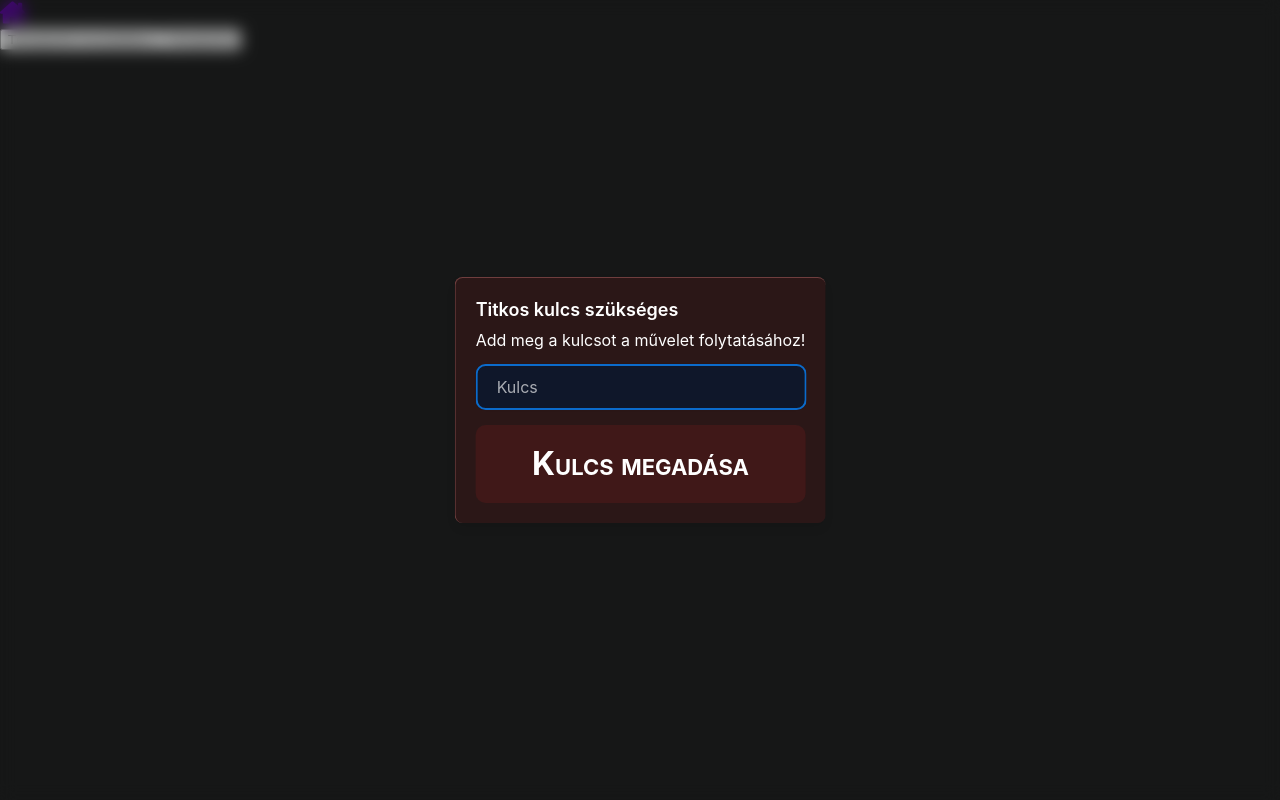
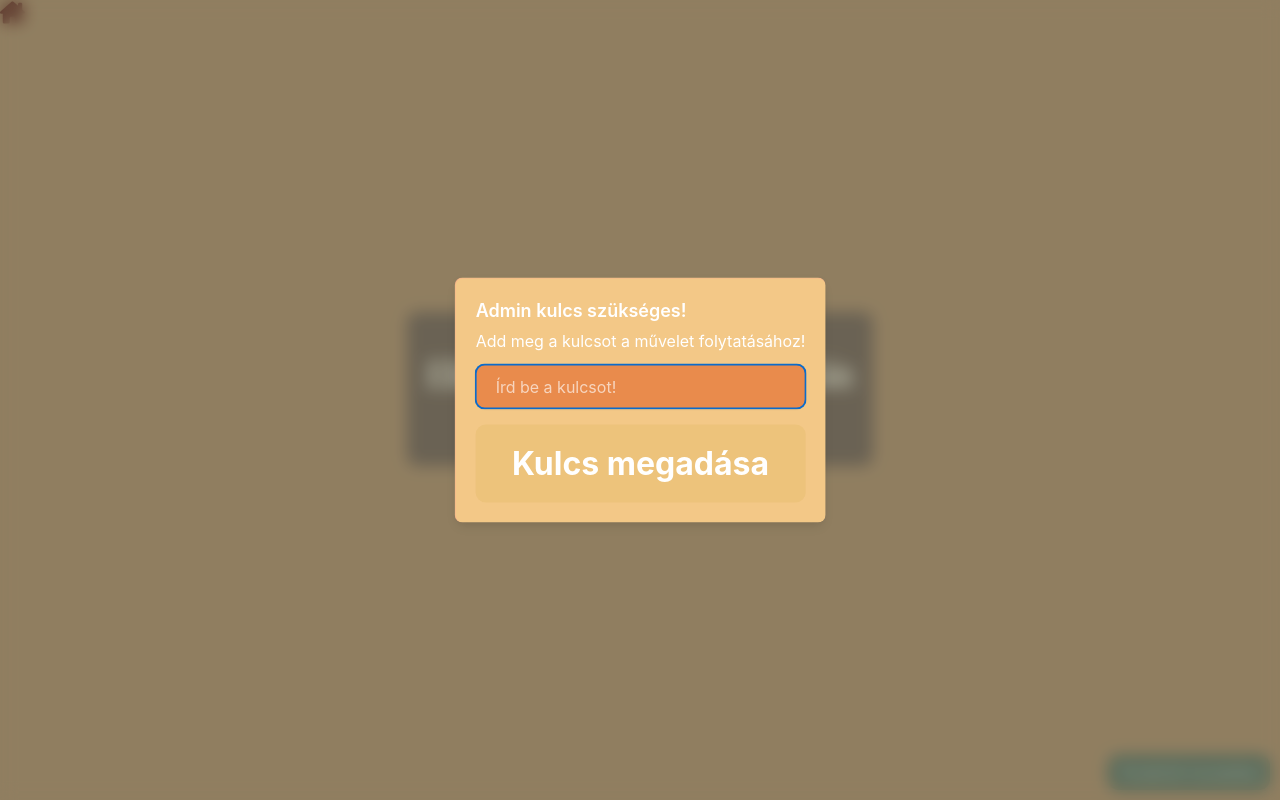
Before and after one commit to boli2257/flashcards_frontend, a React (Vite) app: page / in a window 1280 px wide. Both pictures are taken after a click on the button "Témakörök hozzáadása". Built offline with nearby package versions, Linux system fonts and the light colour scheme; no server answers.

Commit message:
Finished

```diff
--- a/src/App.css
+++ b/src/App.css
@@ -1,14 +1,131 @@
 :root{
-    --dim-grey: #637074ff;
---text-color: #5c02a5;
---bgc: #1b1b1b;
+    --zold: #355834ff;
+--sotetkek: #0c0a3eff;
+--barna: #764134ff;
+--homokszinu: #bea57dff;
+--bordo: #570000ff;
+--lagyzold: #748B75;
+--bezs: #f5f5dc;
 }
 body{
     box-sizing: border-box;
+    background-color: var(--homokszinu);
     margin: 0 auto;
-    background-color: var(--bgc);
-    color: var(--text-color);
+    color: var(--barna);
 }
-.cardholder{
+.cardNumber{
+    position: absolute;
+    bottom:0;
+    left:50%;
+}
+.ReactFlipCard__container  {
+    margin-top: 10px;
+    width: 310px;
+    height: 420px;
+}
+div {
+  word-wrap: break-word;
+  overflow-wrap: break-word;
+  word-break: break-all;
+}
+#submit_key:hover{
+    background-color: #ad7a1b;
+    scale: 1.05;
+    transition: 0.5s;
+}
+.flashcard{
+    background-color: rgb(255, 251, 0);
+min-height: 100vh;
     display: flex;
+    width: 100%;
+    flex-direction: column;
 }
+button{
+    border: none;
+    padding: 10px;
+    color: #f5f5dc;
+    margin-left: 10px;
+    border-radius: 10px;
+    background-color: #748B75;
+}
+button:hover{
+    box-shadow: rgba(0, 0, 0, 0.35) 0px 5px 15px;
+    scale: 1.01;
+    transition: 0.5s;
+}
+.topics{
+    display: flex;
+    gap: 10px;
+    flex-direction: column;
+    align-items: center;
+    justify-content: center;
+}
+#tema{
+    min-width: 70px;
+    max-width: 300px;
+}
+.ArrowsHolder{
+    gap: 30px;
+    display: flex;
+    align-items: center;
+    justify-content: center;
+}
+.formDiv{
+    display: flex;
+    align-items: center;
+    justify-content: center;
+    flex-direction: column ;
+}
+.formDiv h1{
+    width: 300px;
+    margin: auto;
+}
+.formDiv input{
+    border: none;
+    padding: 5px;
+    border-radius: 5px;
+    background-color: var(--bezs);
+    color: var(--barna);
+     margin-left: 10px;
+}
+.formDiv input::placeholder
+{
+    color: var(--barna);
+    font-size: 0.9rem;
+
+}
+input:hover::placeholder,
+input:focus::placeholder {
+    color: transparent;
+    transition: 0.2s;
+}
+.Home{
+    height: 90vh;
+    display: flex;
+    align-items: center;
+    justify-content: center;
+    flex-direction: column;
+}
+.home_gombok{
+    display: flex;
+    justify-content: center;
+}
+.homehatter{
+    background-color: hsla(0, 0%, 37%, 0.527);
+    padding: 20px;
+    border-radius: 10px;
+}
+.hozzadasgomb{
+    position: absolute;
+    bottom: 10px;
+    right: 10px;
+}
+.logoutBtn{
+    position: absolute;
+    bottom: 10px;
+    right: 10px;
+}
+.szlogen{
+    color: var(--bezs);
+    text-decoration: underline;
+}
--- a/src/components/AccessKeyModal.jsx
+++ b/src/components/AccessKeyModal.jsx
@@ -31,7 +31,7 @@ export default function AccessKeyModal({ open, onClose, onSuccess }) {
       <Modal open={open} onClose={onClose}>
         <ModalDialog
           sx={{
-            backgroundColor: "rgba(255, 36, 36, 0.096)",
+            backgroundColor: "rgba(243, 200, 135, 1)",
             color: "white",
             border: "none",
             borderTop: "1px solid rgba(255, 143, 143, 0.322)",
@@ -39,28 +39,27 @@ export default function AccessKeyModal({ open, onClose, onSuccess }) {
           }}
         >
           <DialogTitle sx={{ color: "white" }}>
-            Titkos kulcs szükséges
+            Admin kulcs szükséges!
           </DialogTitle>
           <DialogContent sx={{ color: "white" }}>
             Add meg a kulcsot a művelet folytatásához!
           </DialogContent>
           <form onSubmit={handleSubmit}>
             <Stack spacing={2}>
-              <FormControl>
+              <FormControl id="asd">
                 <Input
+                id="input_key"
                   autoFocus
                   required
                   type="password"
-                  placeholder="Kulcs"
+                  placeholder="Írd be a kulcsot!"
                   value={key}
                   sx={{
                     color: "white",
                     width: "100%",
                     padding: "10px 20px",
-                    backgroundColor: "rgba(15, 23, 42, 1)",
+                    backgroundColor: "rgba(233, 139, 76, 1)",
                     border: "none",
-                    borderTop: "1px solid rgba(83, 83, 83, 0.322)",
-                    borderLeft: "1px solid rgba(83, 83, 83, 0.322)",
                     borderRadius: "10px"
 
                   }}
@@ -70,7 +69,7 @@ export default function AccessKeyModal({ open, onClose, onSuccess }) {
                 />
               </FormControl>
               <Button
-                type="submit"
+                type="submit" id="submit_key"
                 sx={{
                   userSelect: "none",
                   cursor: "pointer",
@@ -78,12 +77,11 @@ export default function AccessKeyModal({ open, onClose, onSuccess }) {
                   background: "none",
                   zIndex: 0,
                   border: "none",
-                  backgroundColor: "rgba(255, 36, 36, 0.096)",
+                  backgroundColor: "rgba(189, 145, 23, 0.1)",
                   width: "100%",
                   fontWeight: "bold",
                   borderRadius: "10px",
                   outline: "none",
-                  fontVariant: "small-caps",
                   fontSize: "2rem",
 
                 }}
--- a/src/components/MyFlipCard.jsx
+++ b/src/components/MyFlipCard.jsx
@@ -2,23 +2,52 @@ import React from 'react'
 import ReactFlipCard from 'reactjs-flip-card'
 
 
-const MyFlipCard = ({currentCard, currentIndex}) => {
+const MyFlipCard = ({ currentCard, currentIndex,flipped,setFlipped }) => {
 
- currentCard && console.log(currentCard)
+  currentCard && console.log(currentCard)
+  const styles = {
+        cardFront: {
+            background:'var(--lagyzold)',
+            color: 'var(--bezs)',
+            borderRadius: 20,
+            width: 300,
+            height: 410,
+            display: "flex",
+            justifyContent: "center",
+            alignItems: "center",
+            padding:'5px',
+            fontSize:'1rem',
+            textAlign:'center'
+        },
+        cardBack: {
+            background:'var(--lagyzold)',
+            color: 'var(--bezs)',
+            borderRadius: 20,
+            width: 300,
+            height: 410,
+            display: "flex",
+            flexWrap:"wrap",
+            justifyContent: "center",
+            alignItems: "center",
+            padding:'5px',
+            fontSize:'1rem'
+
+        },
+    }
   return (
-    <div className='cardholder'>
+    <div>
+          <ReactFlipCard
 
-        <ReactFlipCard
-                flipTrigger={'onClick'}
-                flipCardCss='flipCard'
-                containerCss='flipContainer'
-                frontCss='FCFront'
-                backCss='FCBack'
-                frontComponent={<div>{currentCard?.question}<span title={currentIndex+1} className='cardNumber'>{currentIndex+1}</span></div>}
-                backComponent={<div>{currentCard?.answer}<span title={currentIndex+1} className='cardNumber'>{currentIndex+1}</span></div>}
-        />
+            flipTrigger='disabled'
+            flipByProp={flipped}
+            onClick={()=>setFlipped(!flipped)}
+            frontStyle={styles.cardFront}
+            backStyle={styles.cardBack}
+            frontComponent={<div>{currentCard?.question}<span title={currentIndex+1} className='cardNumber'>{currentIndex+1}</span></div>}
+            backComponent={<div>{currentCard?.answer}<span title={currentIndex+1} className='cardNumber'>{currentIndex+1}</span></div>}
+          />
 
-    </div>
+      </div>
   )
 }
 
--- a/src/context/AuthContext.jsx
+++ b/src/context/AuthContext.jsx
@@ -3,8 +3,6 @@ import { useEffect, createContext, useState } from "react";
 
 // 1. Ez a Context objektum - ezt használod a useContext-ben
 export const MyAuthContext = createContext();
-
-const API_URL = "http://localhost:8000"
 
 // 2. Ez a Provider komponens - ezt használod a main.jsx-ben
 export const AuthProvider = ({ children }) => {
--- a/src/pages/Home.jsx
+++ b/src/pages/Home.jsx
@@ -9,22 +9,28 @@ const Home = () => {
   const { hasAccess } = useContext(MyAuthContext);
   const handleAddTopic = () => {
 
-      if(hasAccess){
-        navigate("/addTopic")
-      }else {
-        setOpen(true)
-      }
+    if (hasAccess) {
+      navigate("/addTopic")
+    } else {
+      setOpen(true)
+    }
 
   }
   return (
     <div className="Home">
-      <button onClick={handleAddTopic}>
-        Témakörök hozzáadása
-      </button>
-      <button onClick={() => navigate("/topics")}>Témakörök</button>
-      <AccessKeyModal open={open} onClose={()=>setOpen(false)} onSuccess={()=>navigate('/addTopic')}/>
+      <div className="homehatter">
+      <div className="szlogen">
+        <h1>Flip carddal egyszerű a tanulás</h1>
+      </div>
+      <div className="home_gombok">
 
-
+        <button onClick={() => navigate("/topics")}>Témakörök</button>
+        <AccessKeyModal open={open} onClose={() => setOpen(false)} onSuccess={() => navigate('/addTopic')} />
+      </div>
+      </div>
+      <button onClick={handleAddTopic} className="hozzadasgomb">
+          Témakörök hozzáadása
+        </button>
     </div>
   );
 };
--- a/src/pages/Topic.jsx
+++ b/src/pages/Topic.jsx
@@ -16,7 +16,7 @@ const Topic = () => {
     <div className="topics">
       {topics &&
         topics.map((obj) => (
-          <button onClick={() => navigate("/topics/" + obj.id)} key={obj.id}>
+          <button onClick={() => navigate("/topics/" + obj.id)} key={obj.id} id="tema">
             {obj.name}
           </button>
         ))}
```
Also changed, not shown: src/components/MyFlashCard.jsx (+32 -27 lines).
